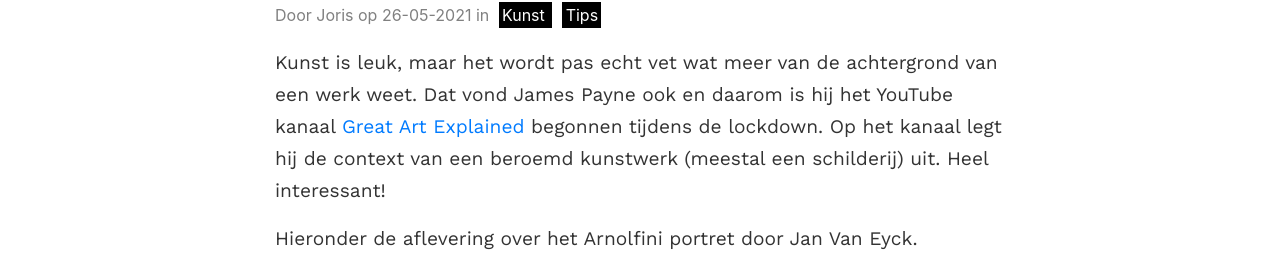
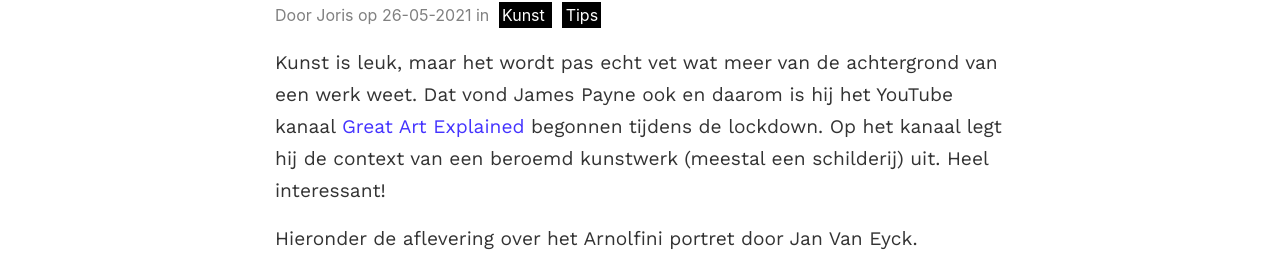
Before and after one commit to geensnor/geensnor.nl, a Jekyll site: the page built from _posts/2021-05-26-Kunst, uitgelegd.md, in a window 1280 px wide. Shown: the part 469-738 px from the top of the page. Built offline with Jekyll 4.4.1, drawn with Linux system fonts in a browser that asks for light colours; grey boxes are pictures that could not be loaded.

Commit message:
Update geensnor.scss

```diff
--- a/assets/geensnor.scss
+++ b/assets/geensnor.scss
@@ -33,6 +33,10 @@ h1>span {
 
 h1>a:hover {
     text-decoration: none;
+}
+
+a {
+    color: #4433FF;
 }
 
 .site-header {
```
